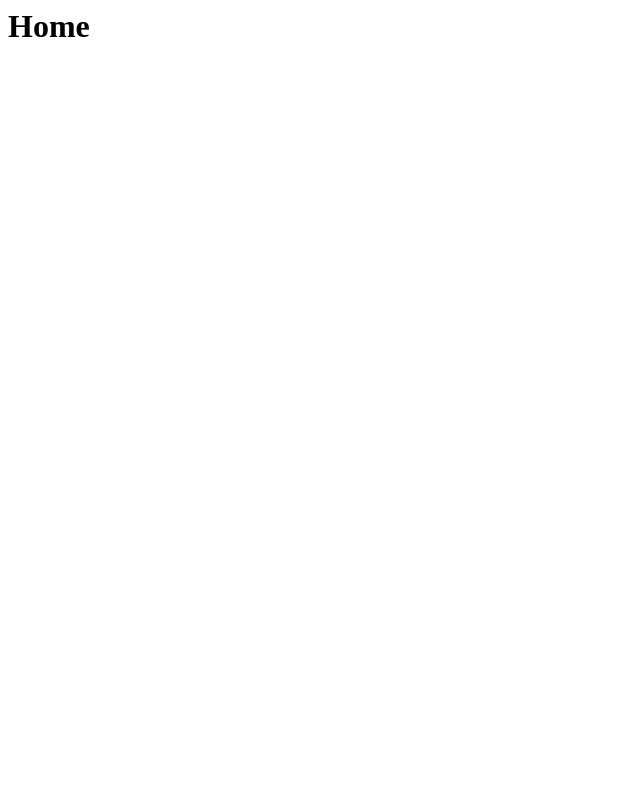
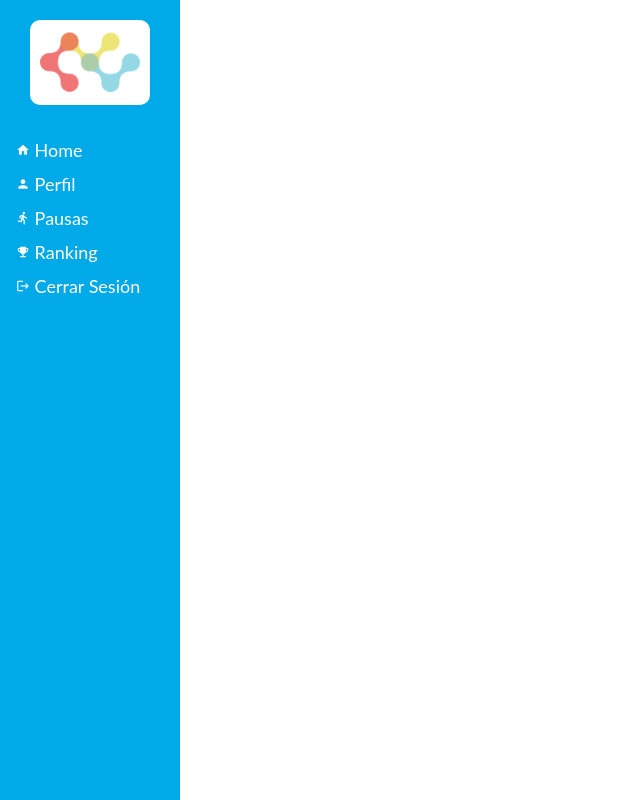
Before and after one commit to campatino/salud-apptiva-hybrid, a plain HTML site: page home.html in a window 1280 px wide. Shown: the whole page, without its empty margins (0-640 px from the left). Drawn offline with Linux system fonts and the light colour scheme.

Commit message:
Added side navbar
- Fixed login title
- Added side navbar styles
- Added home page
- Added home.js structure

```diff
--- a/css/main.css
+++ b/css/main.css
@@ -33,6 +33,52 @@ body {
   border: 1px solid #005AE8;
 }
 
+.center {
+  text-align: center;
+}
+
+/* Side navbar */
+.sidenav {
+  height: 100%;
+  width: 180px;
+  position: fixed;
+  z-index: 1;
+  top: 0;
+  left: 0;
+  background-color: #00A9E8;
+  overflow-x: hidden;
+  padding-top: 20px;
+}
+
+.sidenav a {
+  padding: 6px 8px 6px 16px;
+  text-decoration: none;
+  font-size: 18px;
+  color: white;
+  display: block;
+}
+
+.sidenav a:hover {
+  color: #005AE8;
+}
+
+.side-logo {
+  width: 100px;
+  background: white;
+  padding: 10px;
+  margin-bottom: 25px;
+  border-radius: 10px;
+}
+
+.icon-font {
+  font-size: 14px !important;
+}
+
+.main {
+  margin-left: 180px;
+  padding: 0px 10px;
+}
+
 .logo-container {
   padding-top: 25px;
   padding-bottom: 25px;
--- a/home.html
+++ b/home.html
@@ -1 +1,33 @@
-<h1>Home</h1>
+<!DOCTYPE html>
+<html>
+  <head>
+    <title>Salud Apptiva | Home</title>
+    <link rel="shortcut icon" type="image/png" href="assets/img/salud_favicon.png"/>
+
+    <!-- Scripts -->
+    <script src="lib/jquery-3.6.0.min.js"></script>
+    <script src="js/home.js"></script>
+
+    <!-- Styles -->
+    <link rel="stylesheet" href="css/main.css">
+    <link href="https://fonts.googleapis.com/icon?family=Material+Icons" rel="stylesheet">
+  </head>
+  <body>
+    <!-- Side navbar -->
+    <div class="sidenav">
+      <div class="center">
+        <img class="side-logo" src="assets/img/salud_logo.png">
+      </div>
+      <a href="#"><span class="material-icons icon-font">home</span> Home</a>
+      <a href="#"><span class="material-icons icon-font">person</span> Perfil</a>
+      <a href="#"><span class="material-icons icon-font">directions_run</span> Pausas</a>
+      <a href="#"><span class="material-icons icon-font">emoji_events</span> Ranking</a>
+      <a href="index.html"><span class="material-icons icon-font">logout</span> Cerrar Sesión</a>
+    </div>
+
+    <!-- Page content -->
+    <div class="main">
+
+    </div>
+  </body>
+</html>
--- /dev/null
+++ b/js/home.js
@@ -0,0 +1,3 @@
+$(document).ready(function() {
+
+});
--- a/sass/_general.scss
+++ b/sass/_general.scss
@@ -34,3 +34,49 @@ body {
   background-color: $dark-blue-color;
   border: 1px solid $dark-blue-color;
 }
+
+.center {
+  text-align: center;
+}
+
+/* Side navbar */
+.sidenav {
+  height: 100%;
+  width: 180px;
+  position: fixed;
+  z-index: 1;
+  top: 0;
+  left: 0;
+  background-color: $blue-color;
+  overflow-x: hidden;
+  padding-top: 20px;
+}
+
+.sidenav a {
+  padding: 6px 8px 6px 16px;
+  text-decoration: none;
+  font-size: 18px;
+  color: white;
+  display: block;
+}
+
+.sidenav a:hover {
+  color: $dark-blue-color;
+}
+
+.side-logo {
+  width: 100px;
+  background: white;
+  padding: 10px;
+  margin-bottom: 25px;
+  border-radius: 10px;
+}
+
+.icon-font {
+  font-size: 14px !important;
+}
+
+.main {
+  margin-left: 180px;
+  padding: 0px 10px;
+}
```
Also changed, not shown: index.html (+1 -1 lines).
